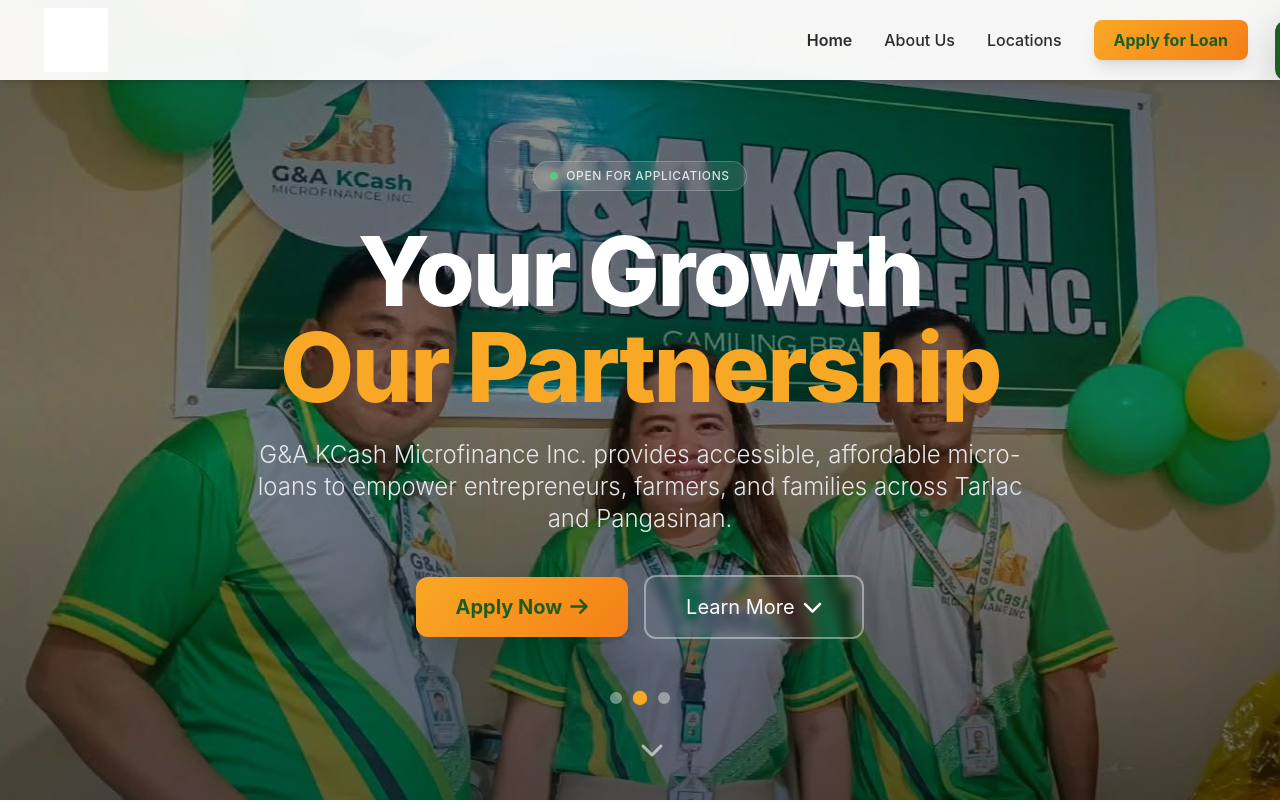
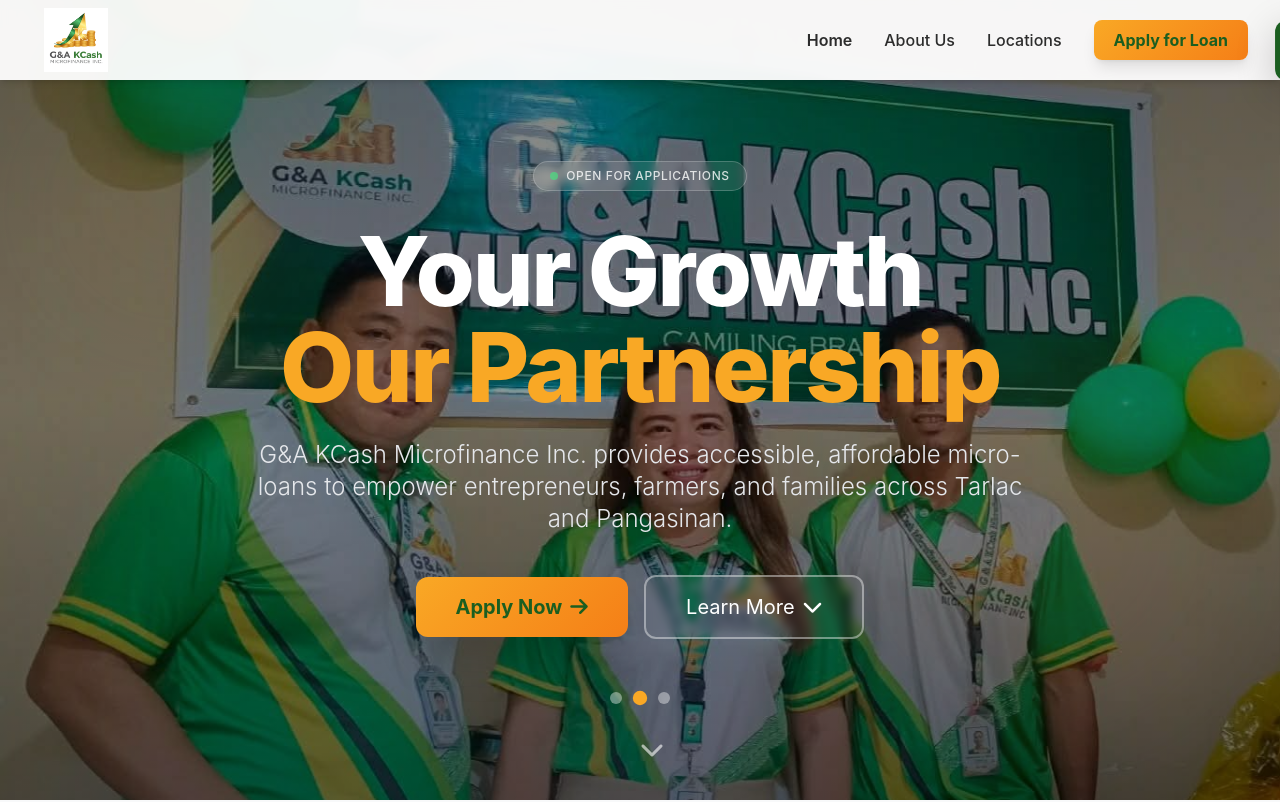
Before and after one commit to Kimpoy1525/ganda-kcash-microfinance, a website: page index.html in a window 1280 px wide. Shown: the top 802 px of the page. Drawn offline with nearby package versions, Linux system fonts and the light colour scheme.

Commit message:
Fix logo - remove white effect, keep green background box

```diff
--- a/index.html
+++ b/index.html
@@ -368,7 +368,7 @@
                 <!-- Logo -->
                 <a href="#home" class="flex items-center space-x-3 bg-gradient-to-r from-primary to-primary-light px-3 py-2 rounded-lg transition-all hover:shadow-lg" aria-label="G&A KCash Home">
                     <img src="G%26A%20KCash%20Logo.png" alt="G&A KCash Microfinance Inc. Logo"
-                         class="h-12 md:h-16 w-auto object-contain brightness-0 invert"
+                         class="h-12 md:h-16 w-auto object-contain"
                          onerror="this.style.display='none'; document.getElementById('logoFallback').classList.remove('hidden');" />
                     <span id="logoFallback" class="hidden text-lg md:text-xl font-extrabold text-primary">
                         G&A <span class="text-accent">KCash</span>
```
